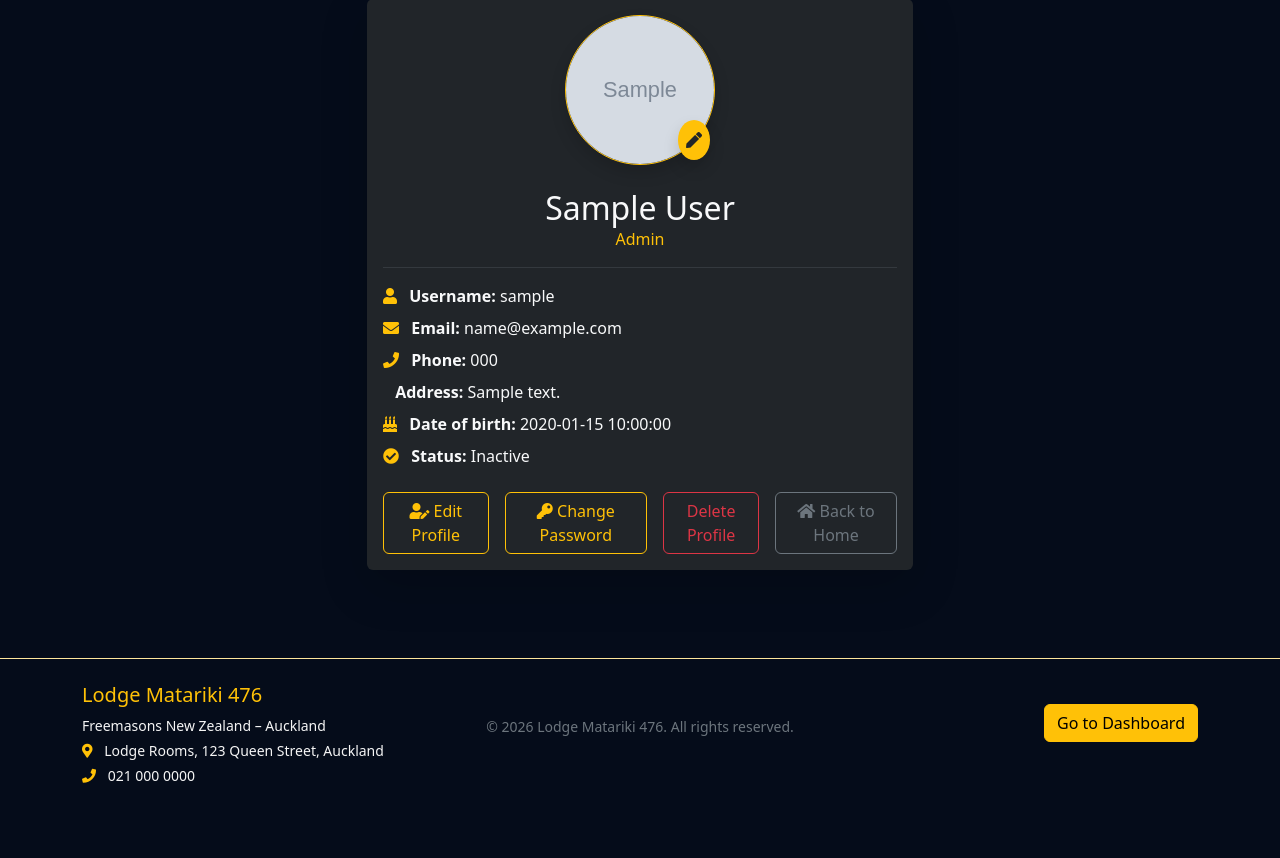
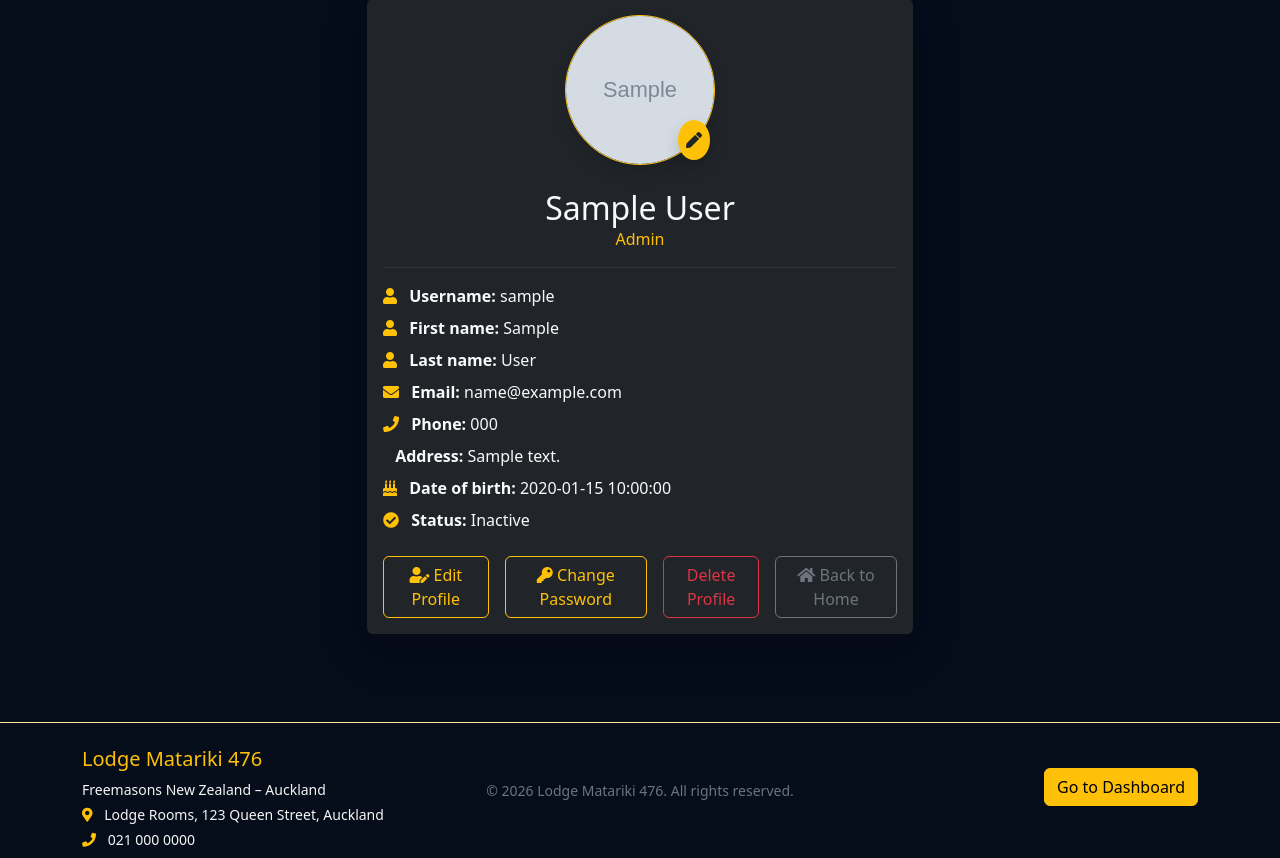
Before and after one commit to sue-zadeh/lodge-matarik476-python, a Flask app: page /profile in a window 1280 px wide. Shown: the part 184-1042 px from the top of the page. Before the commit the page ends 967 px from the top, so only its background shows below. Run offline with Flask 3, Linux system fonts and the light colour scheme; the visitor is signed in with stand-in values (Sample User, id 1); grey boxes marked "Sample" are stand-in pictures; a database or web service that is not in the repository returns one stand-in record (values such as "Sample title"); some libraries are stand-ins or nearby versions.

Commit message:
event-today

```diff
--- a/app/templates/admin_manage_users.html
+++ b/app/templates/admin_manage_users.html
@@ -71,6 +71,12 @@
               <span class="badge bg-{% if user.role == 'admin' %}danger{% else %}secondary{% endif %}">
                 {{ user.role|capitalize }}
               </span>
+            </p>
+             <p class="mb-1">
+              <strong>First name:</strong> {{ user.first_name }}
+            </p>
+            <p class="mb-1">
+              <strong>Last name:</strong> {{ user.last_name }}
             </p>
 
             <p class="mb-1">
--- a/app/templates/profile-members.html
+++ b/app/templates/profile-members.html
@@ -67,6 +67,16 @@
             <i class="fas fa-user me-2 text-warning"></i>
             <strong>Username:</strong> {{ user.username }}
           </p>
+          <div class="text-start">
+          <p class="mb-2">
+            <i class="fas fa-user me-2 text-warning"></i>
+            <strong>First name:</strong> {{ user.first_name }}
+          </p>
+          <div class="text-start">
+          <p class="mb-2">
+            <i class="fas fa-user me-2 text-warning"></i>
+            <strong>Last name:</strong> {{ user.last_name }}
+          </p>
 
           <p class="mb-2">
             <i class="fas fa-envelope me-2 text-warning"></i>
```
